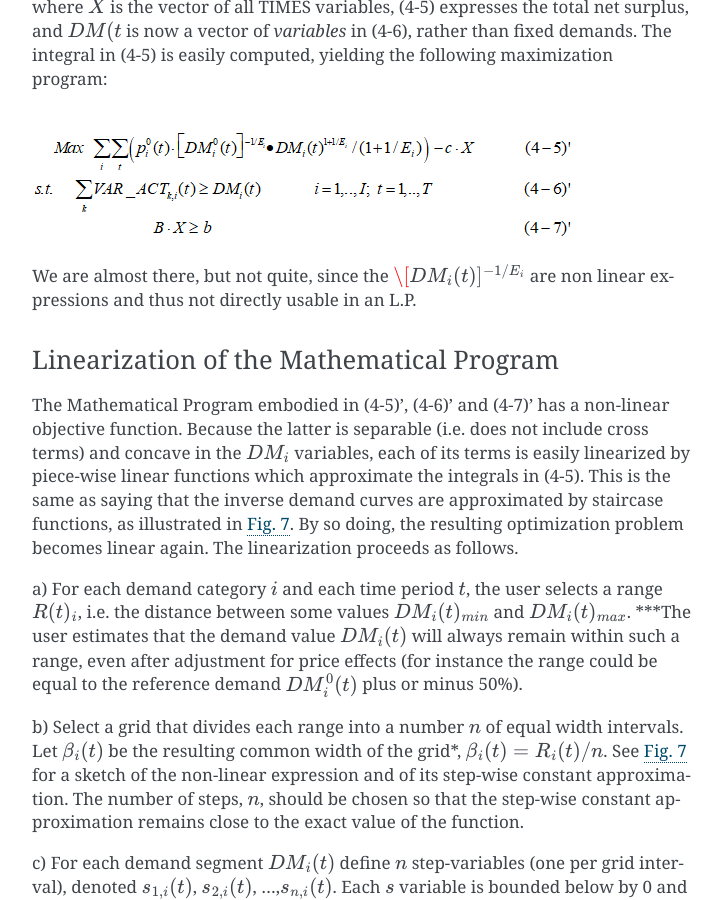
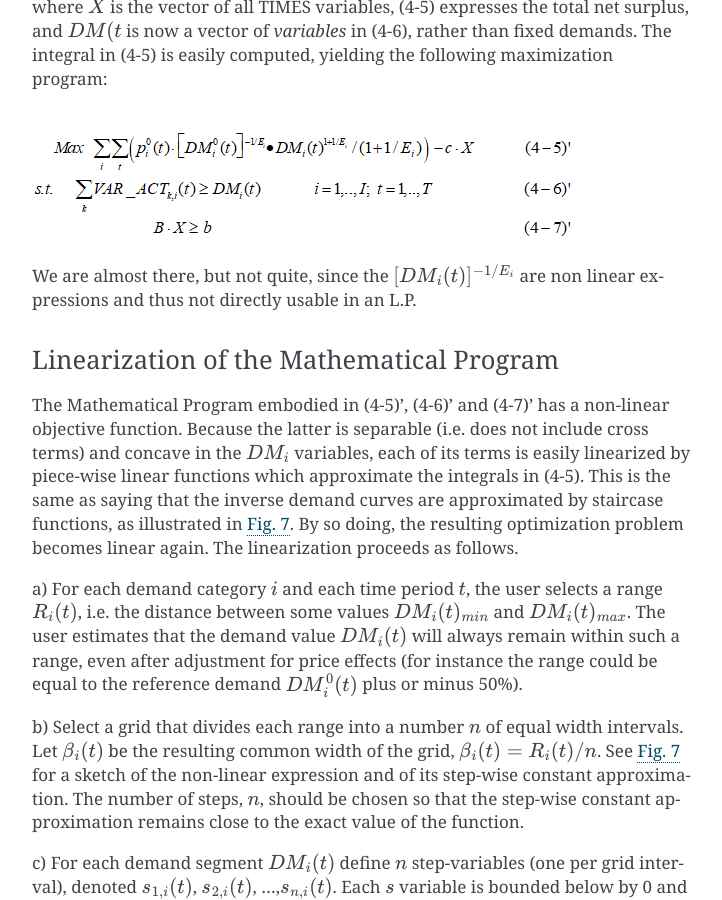
Before and after one commit to experimentarium/times, a Sphinx documentation site: the page built from docs/part-1/04-times-math.md, in a window 1280 px wide and 900 px high, scrolled down 2427 px. Shown: the whole window, without its empty margins (388-1110 px from the left). Built offline with Sphinx 7.4.7, drawn with Linux system fonts in a browser that asks for light colours.

Commit message:
LATEX in formulas fix / Part-1-04

```diff
--- a/docs/part-1/04-times-math.md
+++ b/docs/part-1/04-times-math.md
@@ -108,7 +108,7 @@ computed, yielding the following maximization program:
 ![](assets/image11.png)
 
 We are almost there, but not quite, since the
-$\[DM_i(t)]^{-1/E_i}$ are non linear expressions and thus not
+$[DM_i(t)]^{-1/E_i}$ are non linear expressions and thus not
 directly usable in an L.P.
 
 ### Linearization of the Mathematical Program
@@ -123,8 +123,8 @@ as illustrated in {numref}`approx_non_linear_obj_function`. By so doing, the res
 problem becomes linear again. The linearization proceeds as follows.
 
 a)  For each demand category $i$ and each time period $t$, the
-    user selects a range $R(t)_i$, i.e. the distance between some
-    values $DM_i(t)_{min}$ and $DM_i(t)_{max}$. ***The user
+    user selects a range $R_i(t)$, i.e. the distance between some
+    values $DM_i(t)_{min}$ and $DM_i(t)_{max}$. The user
     estimates that the demand value $DM_i(t)$ will always remain
     within such a range, even after adjustment for price effects (for
     instance the range could be equal to the reference demand
@@ -132,7 +132,7 @@ a)  For each demand category $i$ and each time period $t$, the
 
 b)  Select a grid that divides each range into a number $n$ of equal
     width intervals. Let $\beta_i(t)$ be the resulting common width of the
-    grid*, $\beta_i(t) = R_i(t)/n$. See {numref}`approx_non_linear_obj_function` for a sketch of
+    grid, $\beta_i(t) = R_i(t)/n$. See {numref}`approx_non_linear_obj_function` for a sketch of
     the non-linear expression and of its step-wise constant
     approximation. The number of steps, $n$, should be chosen so that
     the step-wise constant approximation remains close to the exact
@@ -146,8 +146,8 @@ c)  For each demand segment $DM_i(t)$ define $n$ step-variables
     each non-linear term in the objective function by a weighted sum of
     the $n$-step-variables, as follows:
 
-> ![](assets/image12.png)
->
+![](assets/image12.png)
+
 > and
 
 ![](assets/image13.png)
```
